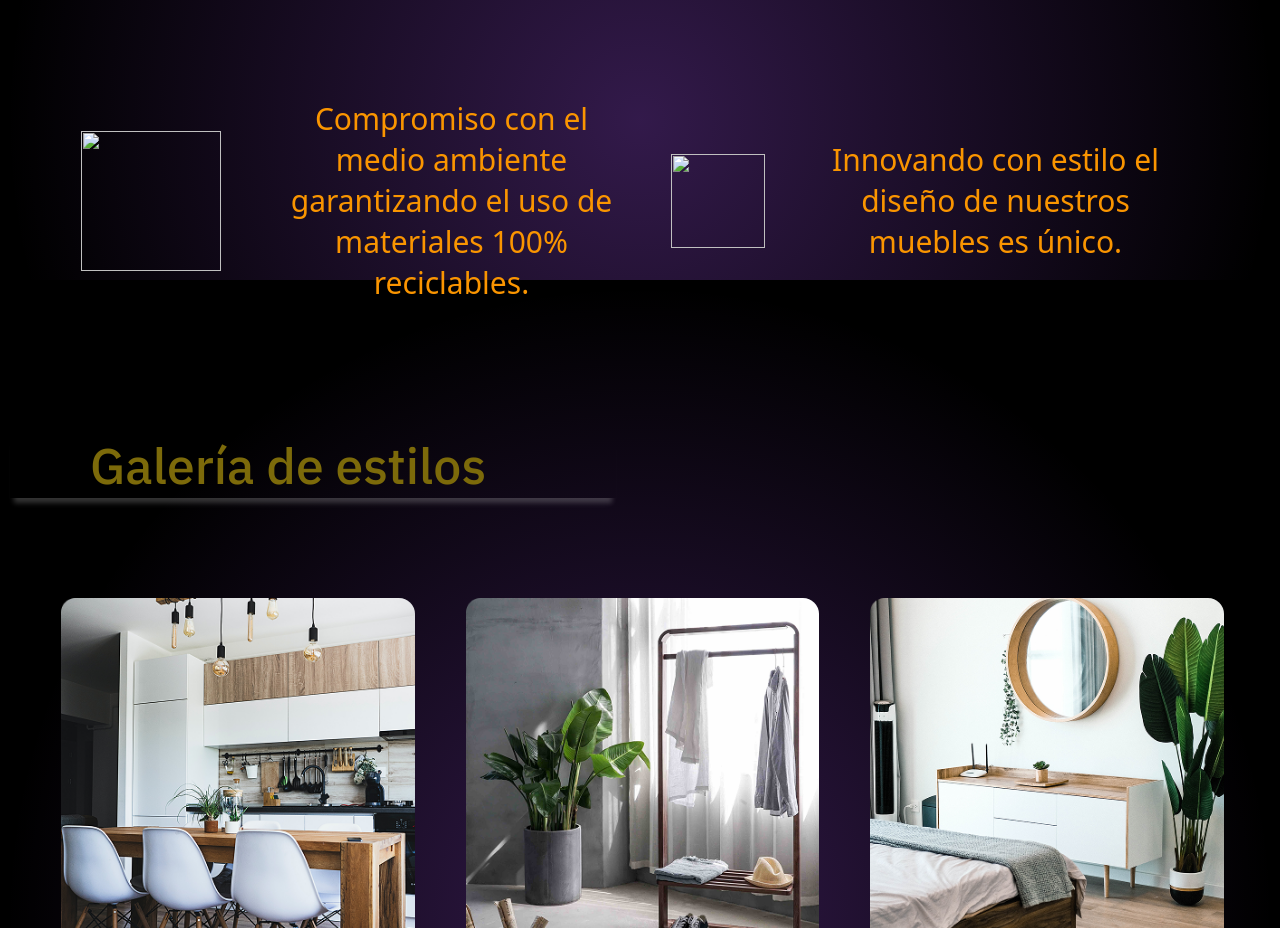
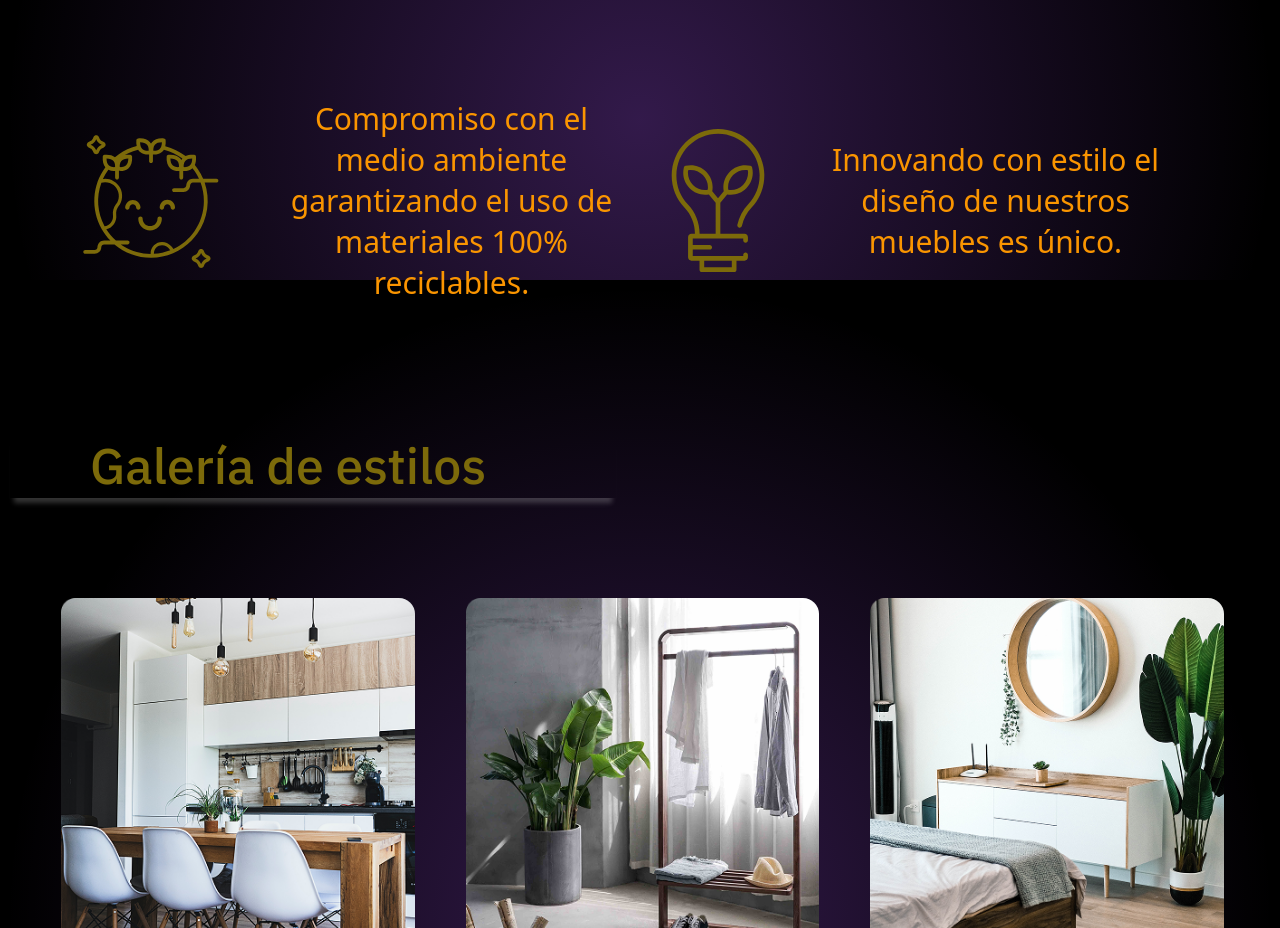
Before and after one commit to GilberCuad/Eco-Store, a plain HTML site: page index.html in a window 1280 px wide. Shown: the part 4520-5448 px from the top of the page. Drawn offline with Linux system fonts and the light colour scheme; a web font is replaced by a local one.

Commit message:
delete .

```diff
--- a/index.html
+++ b/index.html
@@ -208,12 +208,12 @@ x<!DOCTYPE html>
           <h2>¿Por qué nosotros?</h2>
           <div class="about-us-section_container">
             <div class="about-us-section_earth flex-direction">
-              <img src=".assets/svg/earth-logo 1.svg">
+              <img src="assets/svg/earth-logo 1.svg">
               <p>Compromiso con el medio ambiente garantizando
                 el uso de materiales 100% reciclables.</p>
             </div>
             <div class="about-us-section_light flex-direction">
-              <img src=".assets/svg/luz.svg">
+              <img src="assets/svg/luz.svg">
               <p>Innovando con estilo
                 el diseño de nuestros
                 muebles es único.</p>
```
